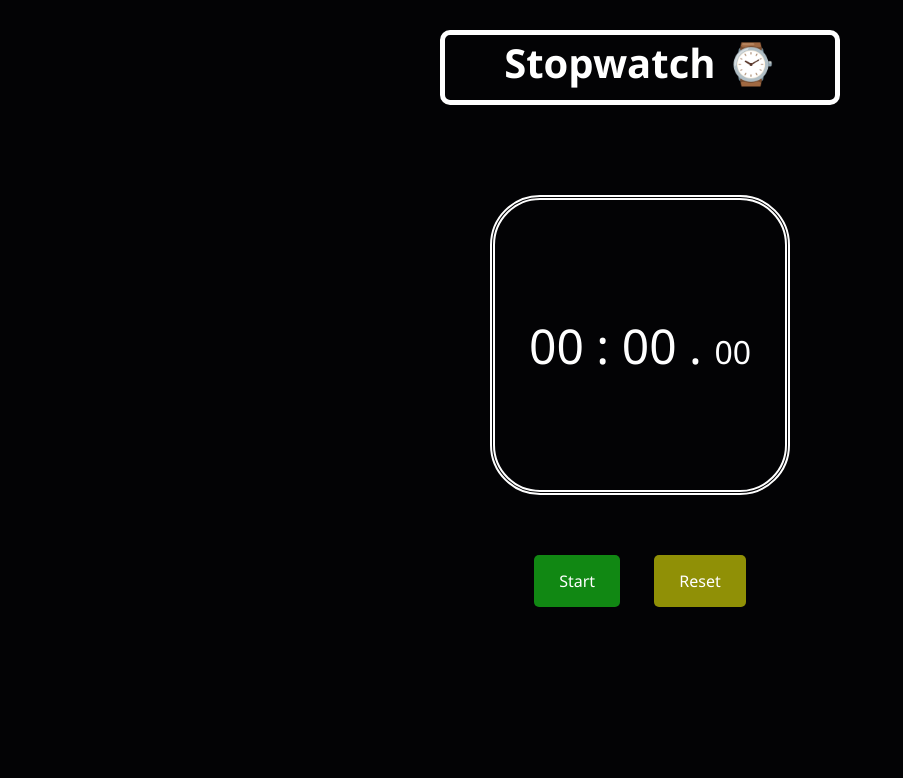
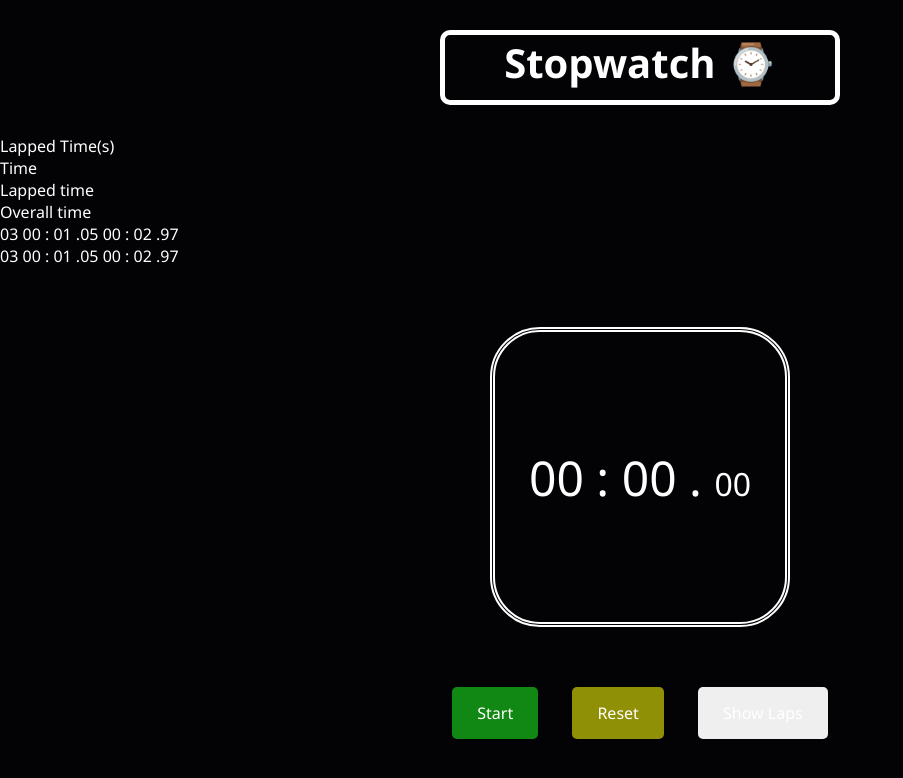
Before and after one commit to godfred-adams/JS-Stopwatch, a plain HTML site: page index.html in a window 1280 px wide. Shown: the whole page, without its empty margins (0-903 px from the left). Drawn offline with Linux system fonts and the light colour scheme.

Commit message:
Added lap display button and display content

```diff
--- a/index.html
+++ b/index.html
@@ -5,12 +5,35 @@
   <meta name="viewport" content="width=device-width, initial-scale=1.0">
   <title>Stopwatch | App</title>
   <meta name="description" content="A Stopwatch built HTML, CSS and javaScript">
-  <meta name="description" author="Godfred Adams">
   <meta name="keywords" content="Online Stopwatch Application">
   <link rel="stylesheet" href="styles.css">
 </head>
 <body>
   <h1>Stopwatch ⌚</h1>
+
+  <div class="js-lap-container">
+    <div class="display-lap">
+      <p>Lapped Time(s)</p>
+      <div class="headings">
+        <p>Time</p>
+        <p>Lapped time</p>
+        <p>Overall time</p>
+      </div>
+      <div class="laps">
+        <p class="lapped-time">
+          <span>03</span>
+          <span>00 : 01 .05</span>
+          <span>00 : 02 .97</span>
+        </p>
+
+        <p class="lapped-time">
+          <span>03</span>
+          <span>00 : 01 .05</span>
+          <span>00 : 02 .97</span>
+        </p>
+      </div>
+    </div>
+  </div>
 
   <div class="main-container">
     <div class="js-time time-container">
@@ -20,6 +43,7 @@
     <div class="buttons">
       <button class="js-start-btn">Start</button>
       <button class="js-reset-btn">Reset</button>
+      <button class="js-lap-btn">Show Laps</button>
     </div>
   </div>
 
```
